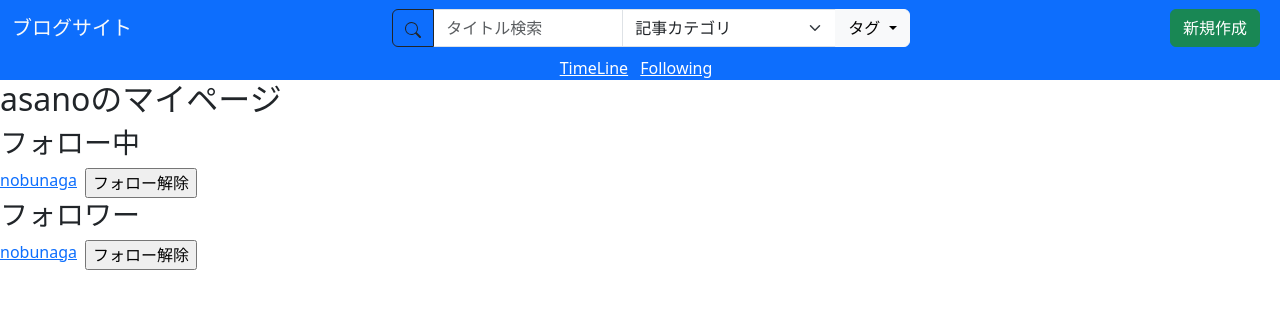
After one commit to dghnts/blogsite, a Django app: page /mypage/ in a window 1280 px wide. The commit adds this page. Shown: the top 309 px of the page. Run offline with Django 4.2, Linux system fonts and the light colour scheme; a user stored in the database is signed in; data comes from the database, SQL or seed files in the repository.

Commit message:
フォロー/フォロー解除の機能を実装

```diff
--- a/blog/admin.py
+++ b/blog/admin.py
@@ -28,7 +28,7 @@ class ArticleChatAdmin(admin.ModelAdmin):
     list_display	= [ "dt", "article", "chat", "user" ]
 
 class FollowAdmin(admin.ModelAdmin):
-    list_display	= [ "dt", "follower", "followed" ]
+    list_display	= [ "dt", "follows", "followers" ]
 
 
 admin.site.register(Category,CategoryAdmin)
--- a/blog/forms.py
+++ b/blog/forms.py
@@ -57,17 +57,17 @@ class ArticleForm(forms.ModelForm):
 class GoodArticleForm(forms.ModelForm):
     class Meta:
         model	= GoodArticle
-        fields	= [ "dt", "article", "user" ]
+        fields	= [ "article", "user" ]
 
 class ArticleChatForm(forms.ModelForm):
     class Meta:
         model	= ArticleChat
-        fields	= [ "dt", "article", "chat", "user" ]
+        fields	= [ "article", "chat", "user" ]
 
 class FollowForm(forms.ModelForm):
     class Meta:
         model	= Follow
-        fields	= [ "dt", "follower", "followed" ]
+        fields	= [ "follows", "followers" ]
 
 class ArticleCategoryOptionForm(forms.ModelForm):
     class Meta:
--- a/blog/models.py
+++ b/blog/models.py
@@ -85,10 +85,10 @@ class Follow(models.Model):
 
     # 重複したフォローを防ぐ
     class Meta:
-        unique_together = ('follower', 'followed')
+        unique_together = ('follows', 'followers')
 
 
     dt          = models.DateTimeField(verbose_name="フォローした日時",default=timezone.now)
     # 同じCustomUserと1対多とするため、related_name="" の指定が必須。
-    follower    = models.ForeignKey(settings.AUTH_USER_MODEL, related_name='following', on_delete=models.CASCADE)
-    followed    = models.ForeignKey(settings.AUTH_USER_MODEL, related_name='followers', on_delete=models.CASCADE)
+    follows     = models.ForeignKey(settings.AUTH_USER_MODEL, verbose_name="フォローする（した）ユーザー", related_name='following_user', on_delete=models.CASCADE)
+    followers   = models.ForeignKey(settings.AUTH_USER_MODEL, verbose_name="フォローされる（された）ユーザー", related_name='followed_user', on_delete=models.CASCADE)
--- a/blog/templatetags/param_change.py
+++ b/blog/templatetags/param_change.py
@@ -2,12 +2,16 @@ from django import template
 
 register = template.Library()
 
+################################################
 @register.simple_tag()
 def url_replace(request, key, value):
     copied      = request.GET.copy()
     copied[key] = value
     return copied.urlencode()
 
+###フォローの確認################################
+
+###検索処理に関するタグ##########################
 @register.simple_tag()
 def set_keywords(request):
     return request.GET.get("title_search")
@@ -30,3 +34,16 @@ def tag_checked(request, tag_id):
     #tagsにidが含まれる場合
     if str(tag_id) in tags:
         return "checked"
+
+# 自分が対象ユーザーをフォローしているかチェックする。
+@register.simple_tag()
+def follow_checked(request, user):
+    from ..models import Follow
+
+    if Follow.objects.filter(follows=request.user, followers=user).exists():
+
+        return "フォロー解除"
+        #return True
+    else:
+        return "フォローする"
+        #return False
--- a/blog/urls.py
+++ b/blog/urls.py
@@ -4,7 +4,10 @@ from . import views
 app_name    = "blog"
 urlpatterns = [
     path('', views.index , name="index"),
-    path('create_article', views.create_article, name="create_article"),
-    path('article/<int:pk>', views.article, name="article"),
+    path('create_article/', views.create_article, name="create_article"),
+    path('article/<int:pk>/', views.article, name="article"),
     path("article_category_option_create/", views.article_category_option_create, name="article_category_option_create"),
+    path("mypage/", views.mypage, name="mypage"),
+    path("user_page/<uuid:pk>/", views.userpage, name="userpage"),
+    path("follow/<uuid:pk>/", views.follow, name="follow"),
 ]
--- a/blog/views.py
+++ b/blog/views.py
@@ -9,6 +9,9 @@ from django.db.models import Q
 
 from .models import Category,ArticleCategory,ArticleTag,Article,GoodArticle,Follow
 from .forms import CategoryForm,ArticleCategoryForm,ArticleTagForm,ArticleForm,GoodArticleForm,FollowForm,ArticleCategorySearchForm,ArticleCategoryOptionForm,ArticleTagSearchForm
+
+from django.contrib.auth import get_user_model
+User = get_user_model()
 
 class IndexView(View):
     def get(self, request, *args , **kwargs):
@@ -132,3 +135,53 @@ class ArticleCategoryOptionCreateView(LoginRequiredMixin, View):
         return JsonResponse(data)
 
 article_category_option_create  = ArticleCategoryOptionCreateView.as_view()
+
+class MyPageView(LoginRequiredMixin, View):
+    def get(self, request, *args, **kwargs):
+
+        return render(request,"blog/mypage.html")
+
+mypage = MyPageView.as_view()
+
+class UserView(View):
+    def get(self, request, pk, *args, **kwargs):
+
+        context             = {}
+
+        context["user"]     = User.objects.filter(id=pk).first()
+
+        # ログインしているユーザーが該当ユーザーをフォローしているか判定するフラグ
+        if Follow.objects.filter(follows=request.user, followers=pk).first() in request.user.following_user.all():
+            context["is_follow"] = True
+        else:
+            context["is_follow"] = False
+
+        return render(request, "blog/user.html", context)
+
+userpage   = UserView.as_view()
+
+class FollowView(View):
+
+    def post(self, request, pk, *args, **kwargs):
+
+        follow  = Follow.objects.filter(follows=request.user, followers=pk)
+
+        if follow:
+            print("フォロー解除")
+            follow.delete()
+        else:
+            dic                 = {}
+            dic["follows"]      = request.user
+            dic["followers"]    = pk
+
+            form    = FollowForm(dic)
+
+            if form.is_valid():
+                print("フォローする")
+                form.save()
+            else:
+                print(form.errors)
+
+        return redirect("blog:userpage", pk=pk )
+
+follow  = FollowView.as_view()
--- a/templates/blog/base.html
+++ b/templates/blog/base.html
@@ -33,8 +33,8 @@
 
 </head>
 <body>
-    <header>
-      <nav class="navbar bg-primary" data-bs-theme="light">
+    <header class="bg-primary">
+      <nav class="navbar" data-bs-theme="light">
         <div class="container-fluid bg-primary">
           <a class="navbar-brand text-light" href="{% url 'blog:index' %}">ブログサイト</a>
           {# 検索用フォーム #}
@@ -78,6 +78,14 @@
           <a class="btn btn-success mx-2" href="{% url 'blog:create_article' %}">新規作成</a>
         </div>
       </nav>
+      <div class="text-center">
+        {# TODO:新着順に記事を表示 #}
+        <a class="me-2 text-white" href="">TimeLine</a>
+        {% if request.user.is_authenticated %}
+          {# TODO:フォローしているユーザーが作成した記事を表示 #}
+          <a class="me-2 text-white" href="">Following</a>
+        {% endif %}
+      </div>
     </header>
     {% block main %}
     {% endblock %}
--- /dev/null
+++ b/templates/blog/mypage.html
@@ -0,0 +1,34 @@
+{% extends "blog/base.html" %}
+{% load param_change %}
+
+{% block extra_head %}
+{% endblock %}
+
+{% block main %}
+    <h2>{{ request.user }}のマイページ</h2>
+
+    <h3>フォロー中</h3>
+    {% for following_object in request.user.following_user.all %}
+        <div class="d-inline-flex">
+            <a class="me-2" href="{% url 'blog:userpage'  following_object.followers.id %}">{{ following_object.followers.username }}</a>
+
+            <form action="{% url 'blog:follow' following_object.followers.id %}" method="post">
+                {% csrf_token %}
+                <input type="submit" value="{% follow_checked request following_object.followers %}">
+            </form>
+        </div>
+
+    {% endfor %}
+
+    <h3>フォロワー</h3>
+    {% for followed_object in request.user.followed_user.all %}
+        <div class="d-flex">
+            <a class="me-2" href="{% url 'blog:userpage' followed_object.follows.id %}">{{ followed_object.follows.username }}</a>
+
+            <form action="{% url 'blog:follow' followed_object.follows.id %}" method="post">
+                {% csrf_token %}
+                <input type="submit" value="{% follow_checked request followed_object.follows %}">
+            </form>
+        </div>
+    {% endfor %}
+{% endblock %}
```
Also changed, not shown: templates/blog/user.html (added, +28 -0 lines), text.md (+11 -0 lines), blog/migrations/0003_rename_follower_follow_follows_and_more.py (added), blog/migrations/0004_alter_follow_followers_alter_follow_follows.py (added), blog/migrations/0005_alter_follow_followers_alter_follow_follows.py (added), db.sqlite3.
